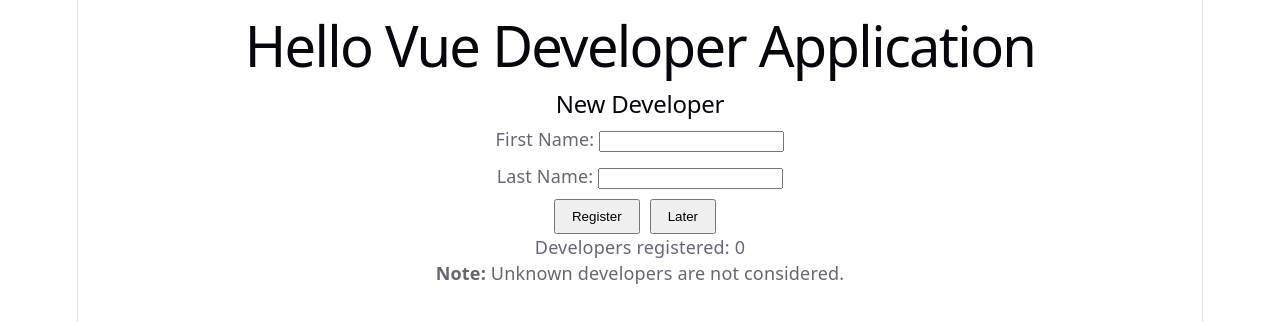
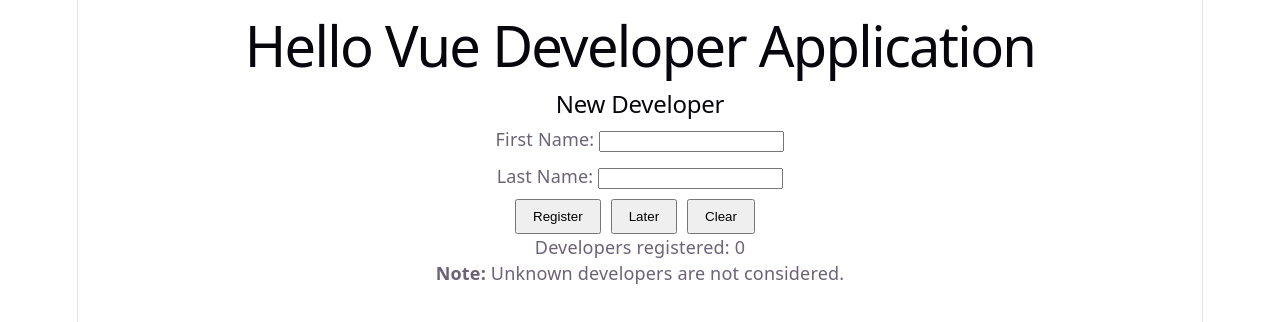
Before and after one commit to sebita97788/hello-vue-developer, a Vue app: page / in a window 1280 px wide. Shown: the top 322 px of the page. Built offline with nearby package versions, Linux system fonts and the light colour scheme.

Commit message:
feat(developer-registration): add clear button.

```diff
--- a/src/greetings/presentation/components/developer-registration.vue
+++ b/src/greetings/presentation/components/developer-registration.vue
@@ -1,33 +1,78 @@
-<script setup lang="js">
-import {ref} from "vue";
+<script setup>
+/**
+ * DeveloperRegistration component
+ *
+ * @component
+ * @name developer-registration
+ * @description
+ * This component is responsible for registering a new developer. It provides buttons to register,
+ * defer registration (later), or clear the form. It emits 'developer-registered' or 'registration-deferred' events
+ * based on user actions. Shows feedback for invalid registration attempts.
+ *
+ * @example
+ * <developer-registration @developer-registered="updateRegisteredDeveloperInfo" @registration-deferred="resetRegisteredDeveloperInfo" />
+ */
+import {ref} from 'vue';
 import {Developer} from "../../domain/model/developer.entity.js";
 
+/**
+ * The first name input for the developer registration form.
+ * @type {import('vue').Ref<string>}
+ */
 const firstName = ref("");
+
+/**
+ * The last name input for the developer registration form.
+ * @type {import('vue').Ref<string>}
+ */
 const lastName = ref("");
+
+/**
+ * The error message to display for invalid registration attempts.
+ * @type {import('vue').Ref<string>}
+ */
 const errorMessage = ref("");
 
-const emit = defineEmits(["developer-registered", "registration-deferred"]);
+/**
+ * Emits events for registration actions.
+ * The 'developer-registered' event is emitted with the developer entity when registration is successful.
+ * The 'registration-deferred' event is emitted with a null developer when the user chooses to defer registration.
+ * @type {(event: 'developer-registered' | 'registration-deferred',
+ * payload: { developer: Developer | null }) => void}
+ */
+const emit = defineEmits(['developer-registered', 'registration-deferred']);
 
-function clearFields() {
-  firstName.value = "";
-  lastName.value = "";
-  errorMessage.value = "";
-}
-
+/**
+ * Handles the registration form submission. Emits 'developer-registered' if valid, otherwise sets an error message.
+ * @returns {void}
+ */
 function submitRegistrationRequest() {
   const developer = new Developer(firstName.value, lastName.value);
   if (developer.isRegisterable()) {
     emit("developer-registered", { developer });
     clearFields();
-    errorMessage.value = "";
   } else {
     errorMessage.value = "Please provide both first name and last name.";
   }
 }
 
+/**
+ * Defers the registration process by emitting 'registration-deferred' event with empty names. Clears the form and error message.
+ * @returns {void}
+ */
 function deferRegistration() {
-  emit('registration-deferred', { developer: null});
+  emit("registration-deferred", {developer: null});
   clearFields();
+}
+
+/**
+ * Clears the input fields and error message.
+ * @returns {void}
+ */
+function clearFields() {
+  firstName.value = "";
+  lastName.value = "";
+  errorMessage.value = "";
 }
 </script>
 
@@ -38,16 +83,15 @@ function deferRegistration() {
     <div>
       <form @submit.prevent="submitRegistrationRequest">
         <div class="field">
-          <label for="firstName">First Name:</label>
-          <input id="first-name" v-model="firstName" type="text"/>
+          <label for="firstName">First Name:</label><input id="first-name" v-model="firstName" type="text"/>
         </div>
         <div class="field">
-          <label for="lastName">Last Name:</label>
-          <input id="last-name" v-model="lastName" type="text"/>
+          <label for="lastName">Last Name:</label><input id="last-name" v-model="lastName" type="text"/>
         </div>
         <div class="actions">
           <button type="submit">Register</button>
           <button type="button" @click="deferRegistration">Later</button>
+          <button type="button" @click="clearFields">Clear</button>
         </div>
       </form>
       <p v-if="errorMessage" class="error" role="alert">{{ errorMessage }}</p>
```
